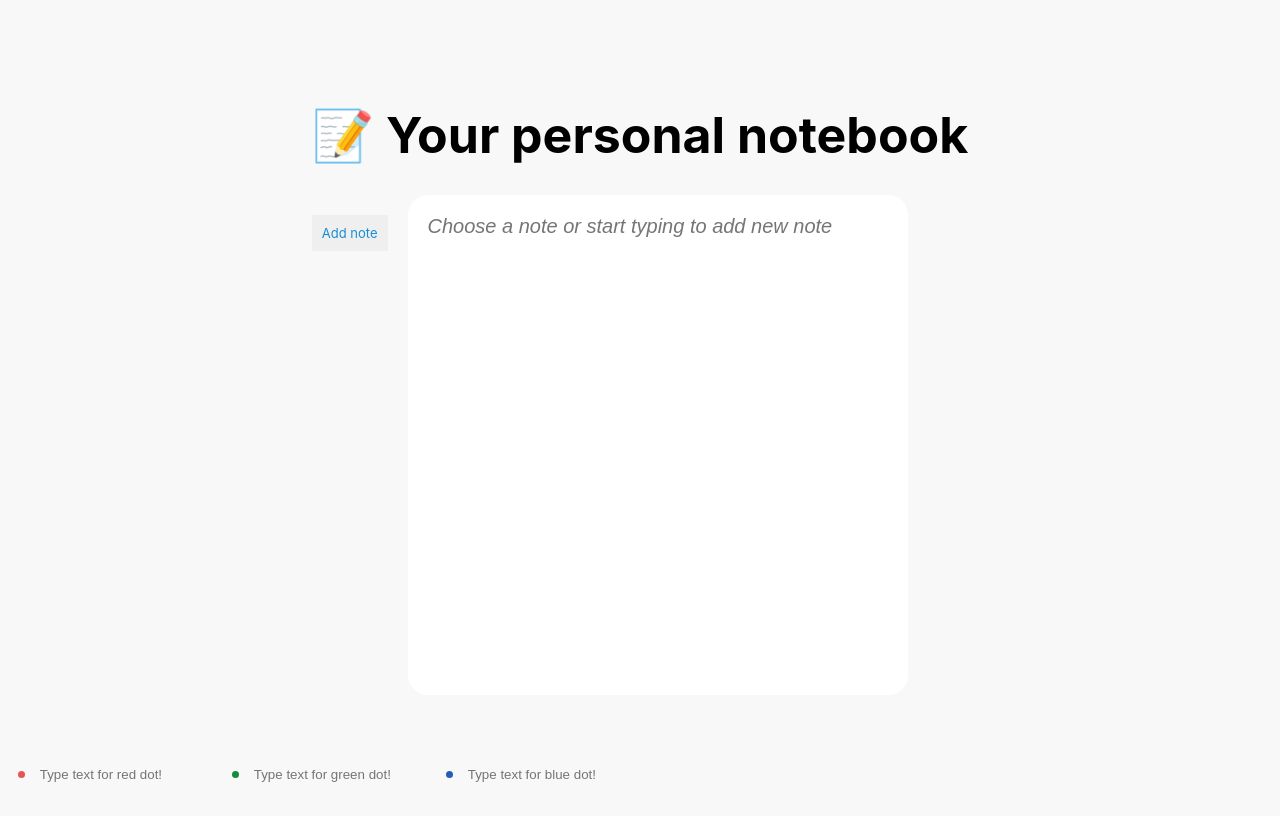
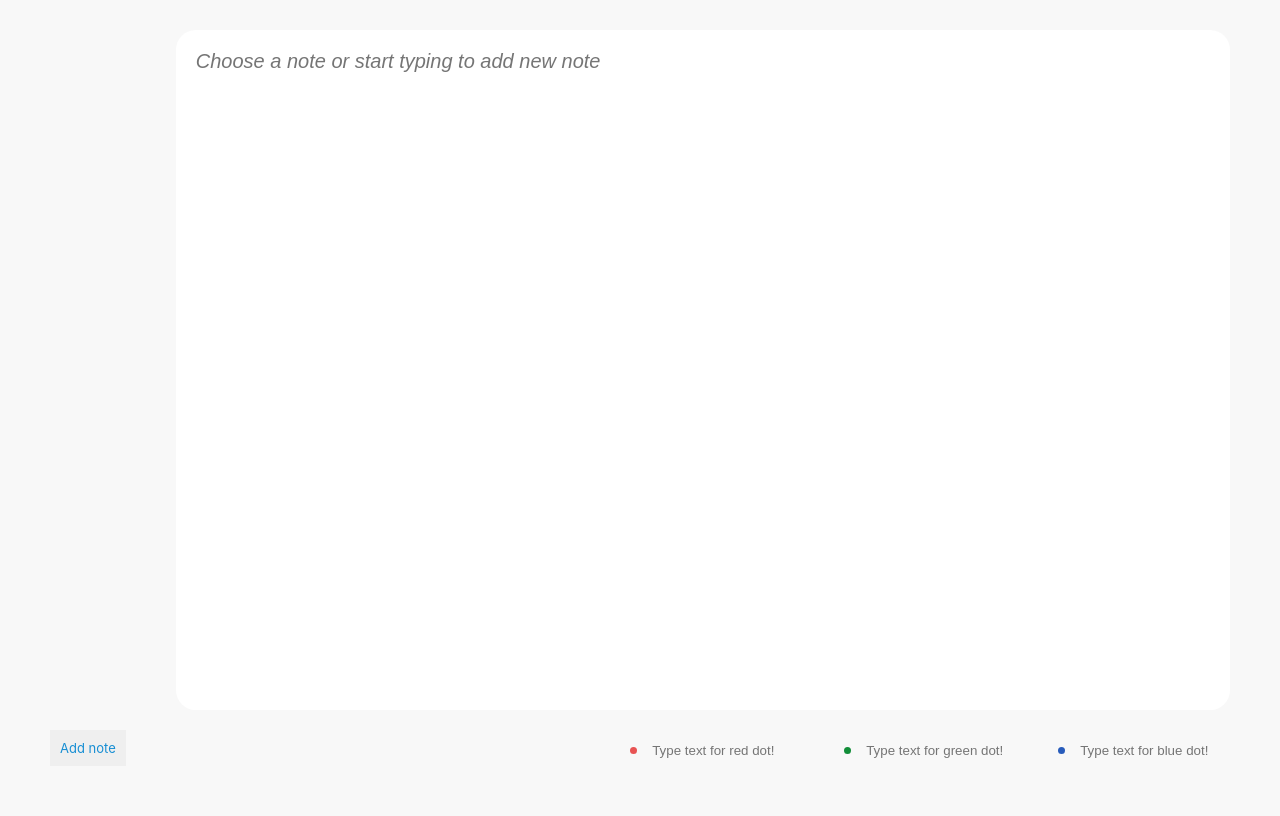
Before and after one commit to xmavv/empty-project, a React (Create React App) app: page / in a window 1280 px wide. Built offline with nearby package versions, Linux system fonts and the light colour scheme.

Commit message:
update: ui is now way better

```diff
--- a/src/App.js
+++ b/src/App.js
@@ -138,7 +138,7 @@ export default function App() {
 
   return (
     <div>
-      <h1 className="heading-primary">📝 Your personal notebook</h1>
+      {/* <h1 className="heading-primary">📝 Your personal notebook</h1> */}
       <div className="container">
         <NoteList
           notes={notes}
--- a/src/Button.js
+++ b/src/Button.js
@@ -1,6 +1,6 @@
-export default function Button({ children, onClick, absolute, direction }) {
+export default function Button({ children, onClick, position, direction }) {
   return (
-    <button className={`btn ${absolute} ${direction}`} onClick={onClick}>
+    <button className={`btn ${position} ${direction}`} onClick={onClick}>
       {children}
     </button>
   );
--- a/src/NoteInput.js
+++ b/src/NoteInput.js
@@ -119,15 +119,15 @@ export default function NoteInput({
       {selectedNote && (
         <>
           <Button
-            absolute={"absolute"}
-            direction={"right"}
+            position="absolute"
+            direction="right"
             onClick={handleEditNoteSubmit}
           >
             EDIT
           </Button>
           <Button
-            absolute={"absolute"}
-            direction={"left"}
+            position="absolute"
+            direction="left"
             onClick={handleDeleteNoteSubmit}
           >
             DELETE
--- a/src/NoteList.js
+++ b/src/NoteList.js
@@ -19,7 +19,9 @@ export default function NoteList({
           />
         ))}
       </ul>
-      <Button onClick={onAddNote}>Add note</Button>
+      <Button onClick={onAddNote} position="relative">
+        Add note
+      </Button>
     </div>
   );
 }
--- a/src/index.css
+++ b/src/index.css
@@ -31,8 +31,9 @@ body {
 
   min-height: 100vh;
   display: grid;
-  place-items: center;
+  align-items: center;
 
+  padding: 3rem 5rem 3rem 2rem;
   background-color: #f8f8f8;
 }
 
@@ -46,7 +47,7 @@ body {
   display: grid;
   gap: 2rem;
 
-  grid-template-columns: max-content max-content;
+  grid-template-columns: max-content 1fr;
 }
 
 .dot {
@@ -72,13 +73,16 @@ body {
 
 .noteList {
   list-style: none;
+  overflow-y: scroll;
+  height: 85vh;
+  padding: 2rem;
 }
 
 .noteList__item {
-  max-width: 60ch;
+  width: 60ch;
 
   font-size: 1.2rem;
-  padding: 2rem;
+  padding: 2rem 1rem;
   border-radius: 2rem;
   transition: all 0.5s ease;
 
@@ -103,8 +107,8 @@ body {
 box-shadow: 14px 15px 14px -16px var(--color-primary); */
 
 .noteInput {
-  width: 50rem;
-  height: 50rem;
+  width: 100%;
+  height: 85vh;
   background-color: #ffffff;
   font-size: 2rem;
   border-radius: 2rem;
@@ -154,21 +158,25 @@ box-shadow: 14px 15px 14px -16px var(--color-primary); */
   color: var(--color-primary);
   border: none;
   outline: none;
-  margin-top: 2rem;
 }
 
 .btn.absolute {
   position: absolute;
 }
 
+.btn.relative {
+  position: relative;
+  margin: 2rem 3rem;
+}
+
 .btn.absolute.right {
-  bottom: 5%;
-  right: 5%;
+  bottom: 3%;
+  right: 3%;
 }
 
 .btn.absolute.left {
-  bottom: 5%;
-  left: 5%;
+  bottom: 3%;
+  left: 3%;
 }
 
 .notes {
@@ -179,8 +187,8 @@ box-shadow: 14px 15px 14px -16px var(--color-primary); */
 
 .placeholderContainer {
   position: absolute;
-  bottom: 1%;
-  left: 1%;
+  bottom: 4%;
+  right: 1%;
   font-size: 1.2rem;
   margin-top: 2rem;
   display: flex;
```
